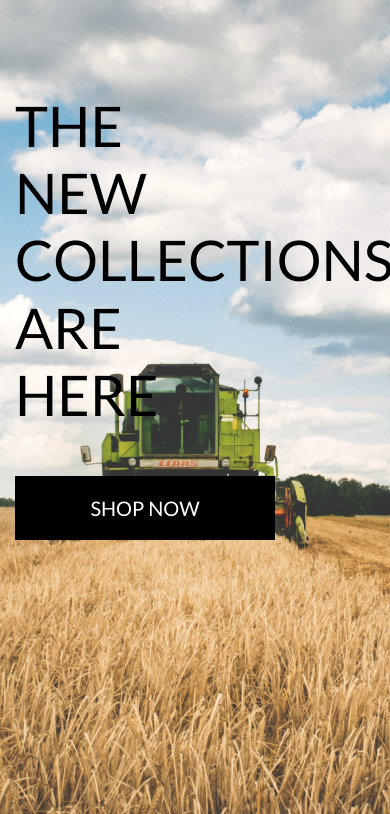
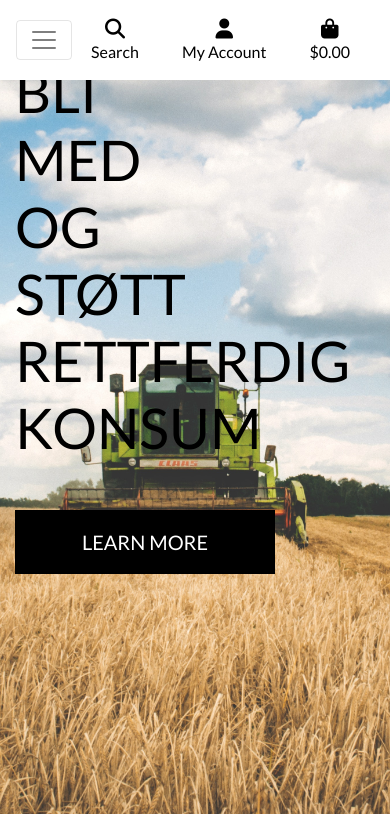
Before and after one commit to andber6/reko-django, a Django app: page / in a window 390 px wide. Shown: the top 814 px of the page. Run offline with Django 3.2, Linux system fonts and the light colour scheme; some libraries are stand-ins or nearby versions.

Commit message:
gotta fix the mobile view

```diff
--- a/home/templates/home/index.html
+++ b/home/templates/home/index.html
@@ -14,11 +14,11 @@
         <div class="row h-100">
             <div class="col-7 col-md-6 my-auto">
                 <h1 class="display-4 logo-font text-black">
-                    The new collections are here
+                    Bli med og støtt <strong>rettferdig konsum</strong>
                 </h1>
                 <div class="my-5">
                     <h4>
-                        <a href="" class="shop-now-button btn btn-lg rounded-0 text-uppercase py-3">Shop Now</a>
+                        <a href="" class="shop-now-button btn btn-lg rounded-0 text-uppercase py-3">Learn more</a>
                     </h4>
                 </div>
             </div>
--- a/templates/base.html
+++ b/templates/base.html
@@ -40,7 +40,7 @@
         <div id="topnav" class="row bg-white pt-lg-2 d-none d-lg-flex">
             <div class="col-12 col-lg-4 my-auto py-1 py-lg-0 text-center text-lg-left">
                 <a href="{% url 'home' %}" class="nav-link main-logo-link">
-                    <h2 class="logo-font text-black my-0"><strong>Boutique</strong> Ado</h2>
+                    <h2 class="logo-font text-black my-0"><strong>Reko</strong></h2>
                 </a>
             </div>
             <div class="col-12 col-lg-4 my-auto py-1 py-lg-0">
@@ -96,6 +96,15 @@
                 </ul>
             </div>
         </div>
+        <div class="row bg-white">
+            <nav class="navbar navbar-expand-lg navbar-light w-100">
+                <button class="navbar-toggler" type="button" data-toggle="collapse" data-target="#main-nav" aria-controls="main-nav" aria-expanded="false" aria-label="Toggle navigation">
+                    <span class="navbar-toggler-icon"></span>
+                </button>
+                {% include 'includes/mobile-top-header.html' %}
+                {% include 'includes/main-nav.html' %}
+            </nav>
+        </div>
     </header>
 
     {% if messages %}
--- /dev/null
+++ b/templates/includes/main-nav.html
@@ -0,0 +1,21 @@
+<div class="collapse navbar-collapse" id="main-nav">
+    <ul class="navbar-nav w-auto mx-auto">
+        <li class="nav-item">
+            <a class="logo-font font-weight-bold nav-link text-black mr-5" href="#" id="news-link" aria-haspopup="true" aria-expanded="false">
+                News
+            </a>
+        </li>
+
+        <li class="nav-item">
+            <a class="logo-font font-weight-bold nav-link text-black mr-5" href="#" id="feed-link" aria-haspopup="true" aria-expanded="false">
+                Feed
+            </a>
+        </li>
+
+        <li class="nav-item">
+            <a class="logo-font font-weight-bold nav-link text-black mr-5" href="#" id="reko-map-link" aria-haspopup="true" aria-expanded="false">
+                Reko Map
+            </a>
+        </li>
+    </ul>
+</div>
--- /dev/null
+++ b/templates/includes/mobile-top-header.html
@@ -0,0 +1,56 @@
+<li class="list-inline-item">
+    <a class="text-black nav-link d-block d-lg-none" href="#" id="mobile-search" data-toggle="dropdown" aria-haspopup="true" aria-expanded="false">
+        <div class="text-center">
+            <div><i class="fas fa-search fa-lg"></i></div>
+            <p class="my-0">Search</p>
+        </div>
+    </a>
+    <div class="dropdown-menu border-0 w-100 p-3 rounded-0 my-0" aria-labelledby="mobile-search">
+        <form class="form" method="GET" action="">
+            <div class="input-group w-100">
+                <input class="form-control border border-black rounded-0" type="text" name="q" placeholder="Search our site">
+                <div class="input-group-append">
+                    <button class="form-control form-control btn btn-black border border-black rounded-0" type="submit">
+                        <span class="icon">
+                            <i class="fas fa-search"></i>
+                        </span>
+                    </button>
+                </div>
+            </div>
+        </form>
+    </div>
+</li>
+<li class="list-inline-item dropdown">
+    <a class="text-black nav-link d-block d-lg-none" href="#" id="user-options" data-toggle="dropdown" aria-haspopup="true" aria-expanded="false">
+        <div class="text-center">
+            <div><i class="fas fa-user fa-lg"></i></div>
+            <p class="my-0">My Account</p>
+        </div>
+    </a>
+    <div class="dropdown-menu border-0" aria-labelledby="user-options">
+        {% if request.user.is_authenticated %}
+            {% if request.user.is_superuser %}
+                <a href="{% url 'account_logout' %}" class="dropdown-item">Product Management</a>
+            {% endif %}
+            <a href="" class="dropdown-item">My Profile</a>
+            <a href="{% url 'account_logout' %}" class="dropdown-item">Logout</a>
+        {% else %}
+            <a href="{% url 'account_signup' %}" class="dropdown-item">Register</a>
+            <a href="{% url 'account_login' %}" class="dropdown-item">Login</a>
+        {% endif %}
+    </div>
+</li>
+<li class="list-inline-item">
+    <a class="{% if grand_total %}text-primary font-weight-bold{% else %}text-black{% endif %} nav-link d-block d-lg-none" href="">
+        <div class="text-center">
+            <div><i class="fas fa-shopping-bag fa-lg"></i></div>
+            <p class="my-0">
+                {% if grand_total %}
+                    ${{ grand_total|floatformat:2 }}
+                {% else %}
+                    $0.00
+                {% endif %}
+            </p>
+        </div>
+    </a>
+</li>
```
